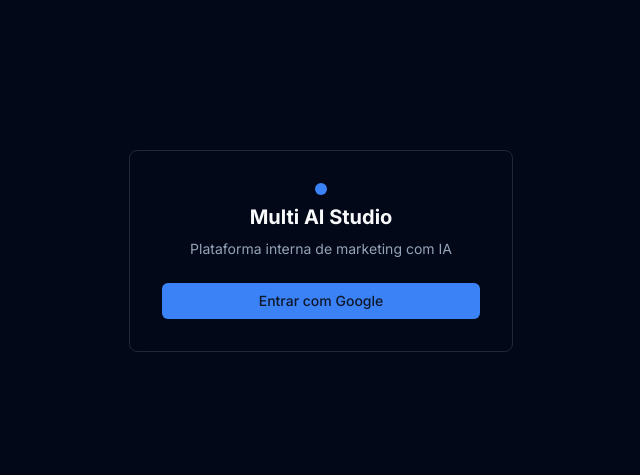
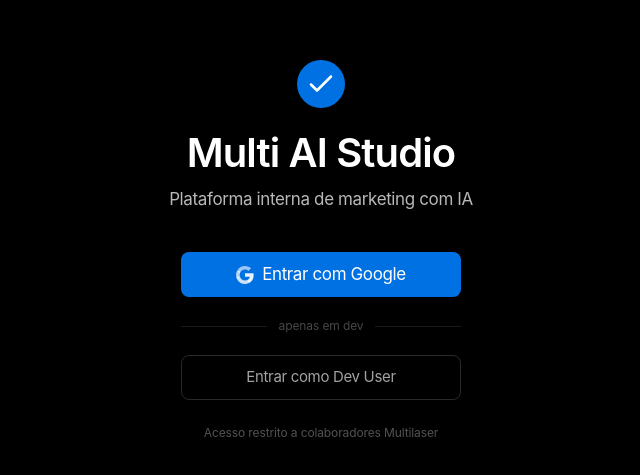
Before and after one commit to thebardan/teste-img, a Next.js app in the folder apps/web/: page /auth/signin in a window 1280 px wide. Shown: the part 149-624 px from the top of the page, without its empty margins (319-959 px from the left). Built offline with nearby package versions, Linux system fonts and the light colour scheme.

Commit message:
fix: restore dev login button and add packageManager field

```diff
--- a/apps/web/app/auth/signin/page.tsx
+++ b/apps/web/app/auth/signin/page.tsx
@@ -2,30 +2,196 @@
 
 import { signIn } from 'next-auth/react'
 import { useSearchParams } from 'next/navigation'
+
+const isDev = process.env.NODE_ENV === 'development'
 
 export default function SignInPage() {
   const searchParams = useSearchParams()
   const callbackUrl = searchParams.get('callbackUrl') ?? '/dashboard'
 
   return (
-    <div className="flex min-h-screen items-center justify-center bg-background">
-      <div className="w-full max-w-sm space-y-6 rounded-lg border border-border p-8">
-        <div className="space-y-2 text-center">
-          <div className="flex justify-center">
-            <div className="h-3 w-3 rounded-full bg-primary" />
-          </div>
-          <h1 className="text-xl font-bold">Multi AI Studio</h1>
-          <p className="text-sm text-muted-foreground">
-            Plataforma interna de marketing com IA
-          </p>
+    <div
+      className="flex min-h-screen items-center justify-center"
+      style={{ background: '#000000' }}
+    >
+      <div
+        className="w-full max-w-[400px] text-center"
+        style={{ padding: '0 20px' }}
+      >
+        {/* Logo mark */}
+        <div className="flex justify-center mb-6">
+          <svg width="48" height="48" viewBox="0 0 48 48" fill="none">
+            <circle cx="24" cy="24" r="24" fill="#0071e3" />
+            <path
+              d="M14 24.5L20 30.5L34 16.5"
+              stroke="white"
+              strokeWidth="2.5"
+              strokeLinecap="round"
+              strokeLinejoin="round"
+            />
+          </svg>
         </div>
+
+        {/* Headline */}
+        <h1
+          style={{
+            fontFamily: '"SF Pro Display", "Helvetica Neue", Helvetica, Arial, sans-serif',
+            fontSize: '40px',
+            fontWeight: 600,
+            lineHeight: 1.07,
+            letterSpacing: '-0.022em',
+            color: '#ffffff',
+            marginBottom: '12px',
+          }}
+        >
+          Multi AI Studio
+        </h1>
+
+        <p
+          style={{
+            fontFamily: '"SF Pro Text", "Helvetica Neue", Helvetica, Arial, sans-serif',
+            fontSize: '17px',
+            fontWeight: 400,
+            lineHeight: 1.47,
+            letterSpacing: '-0.022em',
+            color: 'rgba(255, 255, 255, 0.72)',
+            marginBottom: '40px',
+          }}
+        >
+          Plataforma interna de marketing com IA
+        </p>
+
+        {/* CTA */}
         <button
           onClick={() => signIn('google', { callbackUrl })}
-          className="flex w-full items-center justify-center gap-2 rounded-md bg-primary px-4 py-2 text-sm font-medium text-primary-foreground transition-opacity hover:opacity-90"
+          style={{
+            display: 'inline-flex',
+            alignItems: 'center',
+            justifyContent: 'center',
+            gap: '8px',
+            background: '#0071e3',
+            color: '#ffffff',
+            border: 'none',
+            borderRadius: '8px',
+            padding: '10px 24px',
+            fontSize: '17px',
+            fontWeight: 400,
+            fontFamily: '"SF Pro Text", "Helvetica Neue", Helvetica, Arial, sans-serif',
+            letterSpacing: '-0.022em',
+            cursor: 'pointer',
+            transition: 'filter 0.15s ease',
+            width: '100%',
+            maxWidth: '280px',
+          }}
+          onMouseEnter={(e) => (e.currentTarget.style.filter = 'brightness(1.08)')}
+          onMouseLeave={(e) => (e.currentTarget.style.filter = 'brightness(1)')}
+          onMouseDown={(e) => (e.currentTarget.style.filter = 'brightness(0.92)')}
+          onMouseUp={(e) => (e.currentTarget.style.filter = 'brightness(1.08)')}
         >
+          <GoogleIcon />
           Entrar com Google
         </button>
+
+        {isDev && (
+          <>
+            <div
+              style={{
+                display: 'flex',
+                alignItems: 'center',
+                gap: '12px',
+                margin: '20px auto',
+                maxWidth: '280px',
+              }}
+            >
+              <div style={{ flex: 1, height: '1px', background: 'rgba(255,255,255,0.1)' }} />
+              <span
+                style={{
+                  fontFamily: '"SF Pro Text", "Helvetica Neue", Helvetica, Arial, sans-serif',
+                  fontSize: '12px',
+                  color: 'rgba(255,255,255,0.28)',
+                  letterSpacing: '-0.01em',
+                  whiteSpace: 'nowrap',
+                }}
+              >
+                apenas em dev
+              </span>
+              <div style={{ flex: 1, height: '1px', background: 'rgba(255,255,255,0.1)' }} />
+            </div>
+
+            <button
+              onClick={() => signIn('dev-test', { callbackUrl })}
+              style={{
+                display: 'inline-flex',
+                alignItems: 'center',
+                justifyContent: 'center',
+                gap: '8px',
+                background: 'transparent',
+                color: 'rgba(255,255,255,0.64)',
+                border: '1px solid rgba(255,255,255,0.16)',
+                borderRadius: '8px',
+                padding: '10px 24px',
+                fontSize: '15px',
+                fontWeight: 400,
+                fontFamily: '"SF Pro Text", "Helvetica Neue", Helvetica, Arial, sans-serif',
+                letterSpacing: '-0.022em',
+                cursor: 'pointer',
+                transition: 'border-color 0.15s, color 0.15s',
+                width: '100%',
+                maxWidth: '280px',
+              }}
+              onMouseEnter={(e) => {
+                e.currentTarget.style.borderColor = 'rgba(255,255,255,0.36)'
+                e.currentTarget.style.color = '#ffffff'
+              }}
+              onMouseLeave={(e) => {
+                e.currentTarget.style.borderColor = 'rgba(255,255,255,0.16)'
+                e.currentTarget.style.color = 'rgba(255,255,255,0.64)'
+              }}
+            >
+              Entrar como Dev User
+            </button>
+          </>
+        )}
+
+        <p
+          style={{
+            fontFamily: '"SF Pro Text", "Helvetica Neue", Helvetica, Arial, sans-serif',
+            fontSize: '12px',
+            color: 'rgba(255, 255, 255, 0.32)',
+            marginTop: '24px',
+            letterSpacing: '-0.01em',
+          }}
+        >
+          Acesso restrito a colaboradores Multilaser
+        </p>
       </div>
     </div>
   )
 }
+
+function GoogleIcon() {
+  return (
+    <svg width="18" height="18" viewBox="0 0 18 18" fill="none">
+      <path
+        d="M17.64 9.2c0-.637-.057-1.251-.164-1.84H9v3.481h4.844c-.209 1.125-.843 2.078-1.796 2.716v2.259h2.908c1.702-1.567 2.684-3.875 2.684-6.615z"
+        fill="#fff"
+        fillOpacity="0.9"
+      />
+      <path
+        d="M9 18c2.43 0 4.467-.806 5.956-2.18l-2.908-2.259c-.806.54-1.837.86-3.048.86-2.344 0-4.328-1.584-5.036-3.711H.957v2.332A8.997 8.997 0 009 18z"
+        fill="#fff"
+        fillOpacity="0.8"
+      />
+      <path
+        d="M3.964 10.71A5.41 5.41 0 013.682 9c0-.593.102-1.17.282-1.71V4.958H.957A8.996 8.996 0 000 9c0 1.452.348 2.827.957 4.042l3.007-2.332z"
+        fill="#fff"
+        fillOpacity="0.7"
+      />
+      <path
+        d="M9 3.58c1.321 0 2.508.454 3.44 1.345l2.582-2.58C13.463.891 11.426 0 9 0A8.997 8.997 0 00.957 4.958L3.964 7.29C4.672 5.163 6.656 3.58 9 3.58z"
+        fill="#fff"
+        fillOpacity="0.6"
+      />
+    </svg>
+  )
+}
--- a/package.json
+++ b/package.json
@@ -14,6 +14,7 @@
     "turbo": "^2.0.0",
     "typescript": "^5.4.0"
   },
+  "packageManager": "pnpm@10.33.0",
   "engines": {
     "node": ">=20.0.0",
     "pnpm": ">=9.0.0"
```
